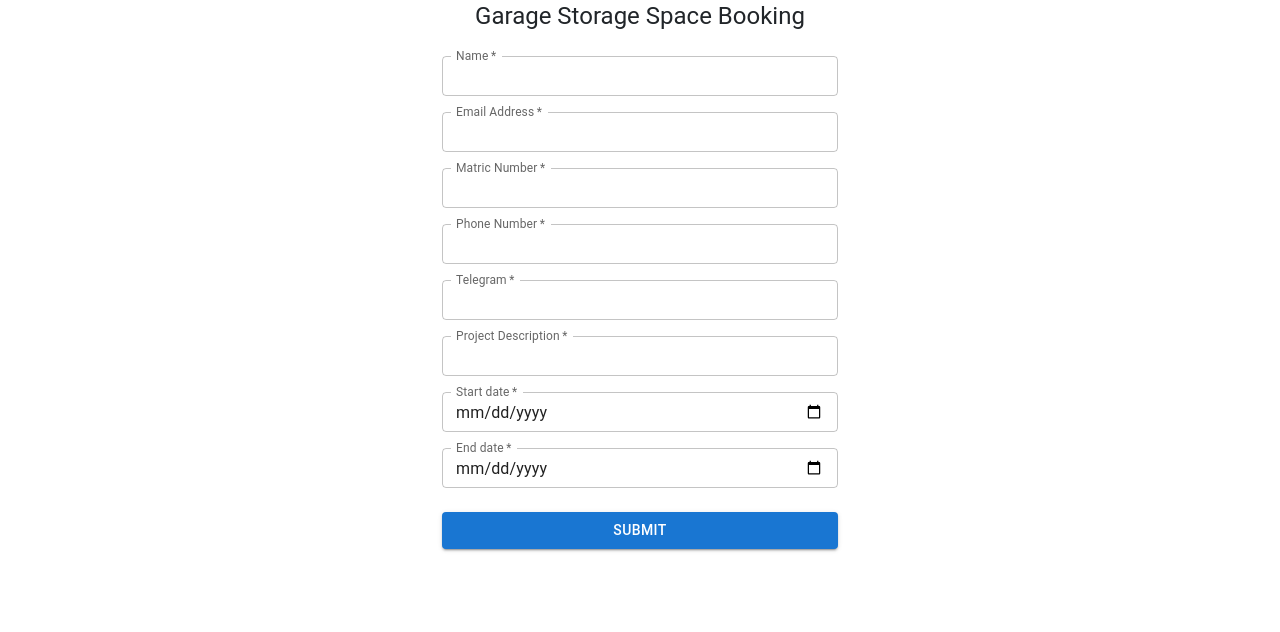
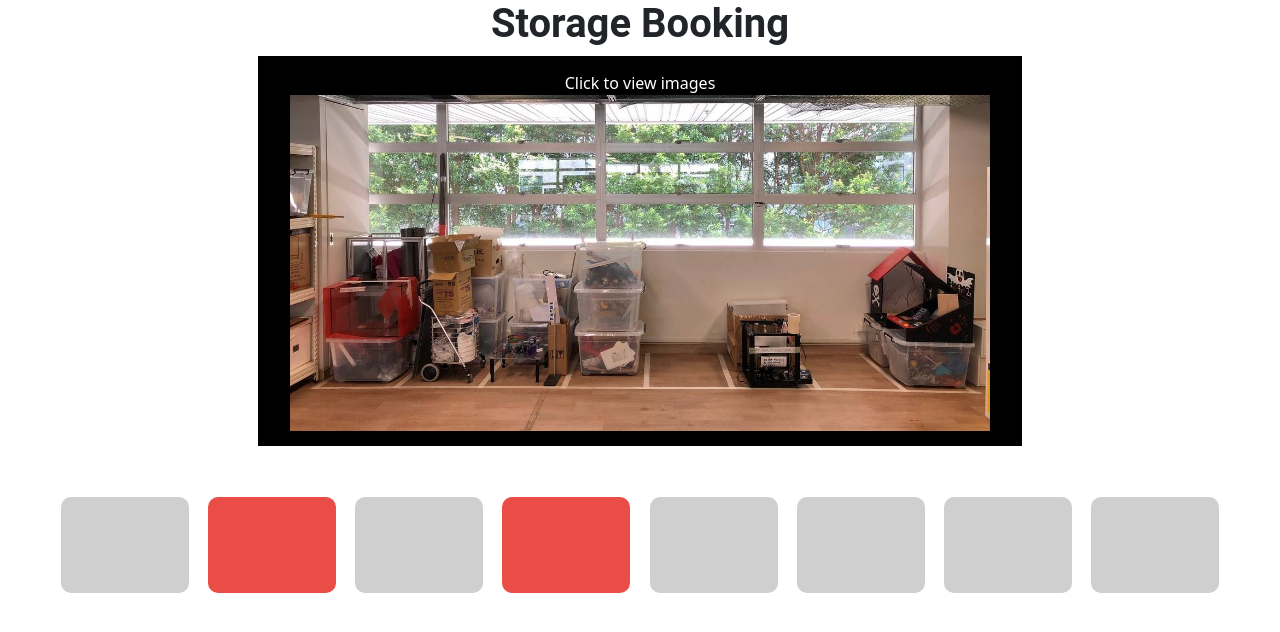
Before and after one commit to victorlim12/Tinkering-Project-Management, a React (Create React App) app: page / in a window 1280 px wide. Shown: the top 632 px of the page. Built offline with nearby package versions, Linux system fonts and the light colour scheme.

Commit message:
this is new

```diff
--- a/src/App.js
+++ b/src/App.js
@@ -9,7 +9,7 @@ function App() {
 
   return (
     <div className="App">
-      <Signup/>
+      <Storage12/>
     </div>
   );
 }
--- /dev/null
+++ b/src/Components/Display.js
@@ -0,0 +1,57 @@
+import React, { useState } from 'react'
+import clsx from 'clsx'
+import './Storage.css'
+
+export default function Cinema({ test, selectedStore, onSelectedStoreChange }) {
+    let n = 8
+    const stores = Array.from({ length: 1 * n }, (_, i) => i)
+    console.log(selectedStore)
+
+    function handleSelectedState(store) {
+      const isSelected = selectedStore.includes(store)
+      if (isSelected) {
+        onSelectedStoreChange(
+          selectedStore.filter(selectedStore => selectedStore !== store),
+        )
+        //modify allow to pick one only
+      } else  {
+        onSelectedStoreChange([store])
+      }
+    }
+
+    return (
+    <div className='Storage'>
+        <meta name="viewport" content="initial-scale=1, width=device-width" />
+        <div className ='stores'>
+          {stores.map(store => {
+            store= 'C'+String(store+1)
+            console.log(store)
+            const isSelected = selectedStore.includes(store)
+            const isOccupied = test.notavailable.includes(store)
+            console.log(isOccupied)
+            return (
+              <span
+                tabIndex="0"
+                key={store}
+                className={clsx(
+                  'store',
+                  isSelected && 'selected',
+                  isOccupied && 'occupied',
+                )}
+                onClick={isOccupied ? null : () => handleSelectedState(store)}
+                onKeyPress={
+                  isOccupied
+                    ? null
+                    : e => {
+                        if (e.key === 'Enter') {
+                          handleSelectedState(store)
+                        }
+                      }
+                }
+              />
+            )
+          })}
+        </div>
+      </div>
+    )
+  }
--- a/src/Components/Storage.css
+++ b/src/Components/Storage.css
@@ -1,36 +1,87 @@
 .Storage {
     margin-bottom: 18px;
-    perspective: 400px;
-
+    margin: 4%;
     display: grid;
     place-items: center;
-    grid-gap: 24px;
+    grid-gap: 2rem;
+    overflow: scroll;
   }
 
   .Storage .stores {
     display: grid;
-    grid-gap: 6px;
+    grid-gap: 1.2rem;
     grid-template-columns: repeat(8, min-content);
     align-items: center;
   }
 
-  .Storage .stores .store:nth-of-type(8n + 2) {
-    margin-right: 12px;
+  .Storage .stores .store:not(.occupied):hover,
+  .Storage .stores .store:not(.occupied):focus {
+    cursor: pointer;
+    background: #c1eac5;
+    transform: scale(1.05);
+  }
+  .Storage .stores .store.selected::after {
+    content: '';
+    position: absolute;
+    top: 0;
+    left: 2px;
+    min-width: 8rem;
+    min-height: 6rem;
+    border-radius: 100%;
+    background: transparent;
+    border: 3px solid #7bc47f;
+    animation: show-off 0.8s;
+    visibility: hidden;
   }
 
-  .Storage .stores .store:nth-of-type(8n + 6) {
-    margin-right: 12px;
+  @keyframes show-off {
+    0% {
+      transform: scale(1);
+      opacity: 1;
+      visibility: visible;
+    }
+
+    100% {
+      transform: scale(3);
+      opacity: 0;
+    }
   }
 
   .store {
     display: inline-block;
-    background: #626262;
-    width: 16px;
-    height: 12px;
-    border-top-left-radius: 10px;
-    border-top-right-radius: 10px;
-    transition: transform 0.3s ease-in-out;
+    background: #cfcfcf;
+    min-width: 8rem;
+    min-height: 6rem;
+    border-radius: 10px;
+    transition: transform 0.5s ease-in-out;
+    position: relative;
+  }
 
-    position: relative;
-    top: 1px;
+  .store.selected {
+    background: #7bc47f !important;
   }
+
+  .store.occupied {
+    background: #Ea4c46;
+  }
+
+  .heading{
+    font-weight: 700;
+    font-family: 'Roboto';
+  }
+
+.button-style{
+  background-color: #000000;
+  border: none;
+  color: white;
+  padding: 15px 32px;
+  text-align: center;
+  text-decoration: none;
+  display: inline-block;
+  font-size: 16px;
+}
+
+.button-style .drodpown{
+  background-color: #Ea4c46;
+  margin: 2%;
+}
--- a/src/Components/Storage.js
+++ b/src/Components/Storage.js
@@ -1,78 +1,45 @@
 import * as React from 'react';
-import { FormControl, InputLabel, Select, MenuItem } from '@mui/material';
-import { clsx } from 'clsx';
+import Cinema from './Display';
+import {Collapse} from '@mui/material';
+// import { FormControl, InputLabel, Select, MenuItem } from '@mui/material';
+// import { clsx } from 'clsx';
 import './Storage.css'
+import img1 from '../Images/test.jpg'
 
 //mock data
-import Parser from '../test';
+// import Parser from '../test';
 
 export default function Storage12(props){
-//sort first then find the last one
+//should add another layer
+//supposedly is read from json (obtain from fetch)
+const test={"available":["C1","C3","C5","C6","C7","C8"],"notavailable":["C2","C4"]}
 
-let Storage = Parser(1).Storage
-let Storage2 = Object.keys(Storage)
-let Max = []
+//state for seat selection
+const [selectedStore, setSelectedStore] = React.useState([])
 
-console.log(Storage2)
+//collapsible images
+const [open, setOpen] = React.useState(true);
+const handleClick = () => {
+  setOpen(!open);
+};
 
-const [store, setStore] = React.useState(Storage2[1]);
-  console.log(store)
-
-  const handleChange = (event) => {
-    setStore(event.target.value);
-  };
-
-Max = Object.keys(Storage[store])
-//Take Max
-let lastindex = Max.pop()
-let n = lastindex[1]
-
-//Store box
-const stores = Array.from({ length: 1 * n }, (_, i) => i)
-console.log(stores)
 
 return(
-    <div className='Storage'>
-    <FormControl fullWidth>
-    <InputLabel id="demo-simple-select-label">Available Storage</InputLabel>
-    <Select
-      labelId="select-label"
-      id="select"
-      value={store}
-      label="Choose your storage"
-      onChange={handleChange}
-    >
-      {Storage2.map((name, index)=>
-              <MenuItem value={name}>{name}</MenuItem>)}
-    </Select>
-    </FormControl>
-    <div className ='stores'>
-    {stores.map(number => {
-        return(
-    //   const isSelected = selectedSeats.includes(number)
-    //   const isOccupied = movie.occupied.includes(number)
-        <span
-          tabIndex="0"
-          key={number}
-          className="store"
-        //   className={clsx(
-        //     'seat',
-        //     isSelected && 'selected',
-        //     isOccupied && 'occupied',
-        //   )}
-        //   onClick={isOccupied ? null : () => handleSelectedState(seat)}
-        //   onKeyPress={
-        //     isOccupied
-        //       ? null
-        //       : e => {
-        //           if (e.key === 'Enter') {
-        //             handleSelectedState(seat)
-        //           }
-        //         }
-        // }
-        />
-    )})}</div>
-  </div>
+  <div>
+    <meta name="viewport" content="initial-scale=1, width=device-width" />
+    <h1 className='heading'>Storage Booking</h1>
+    <button className='button-style' onClick={handleClick} >Click to view images
+    <Collapse in={open} timeout="auto" unmountOnExit>
+      <img src={img1} width='700em' alt='test' className='dropdown-style'/>
+      </Collapse>
+      </button>
+  <Cinema
+  test={test}
+  selectedStore={selectedStore}
+  onSelectedStoreChange={selectedStore => setSelectedStore(selectedStore)}
+/>
+
+</div>
 
 )
 }
```
Also changed, not shown: src/Images/test.jpg (added).
